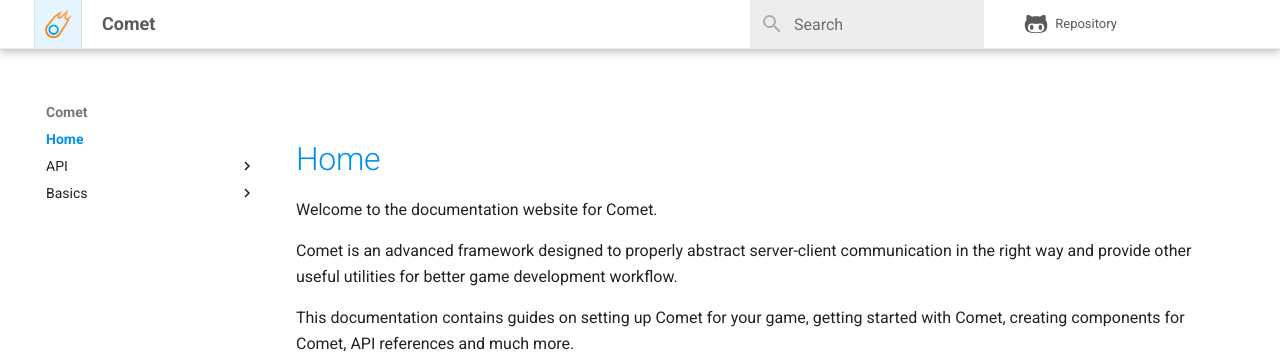
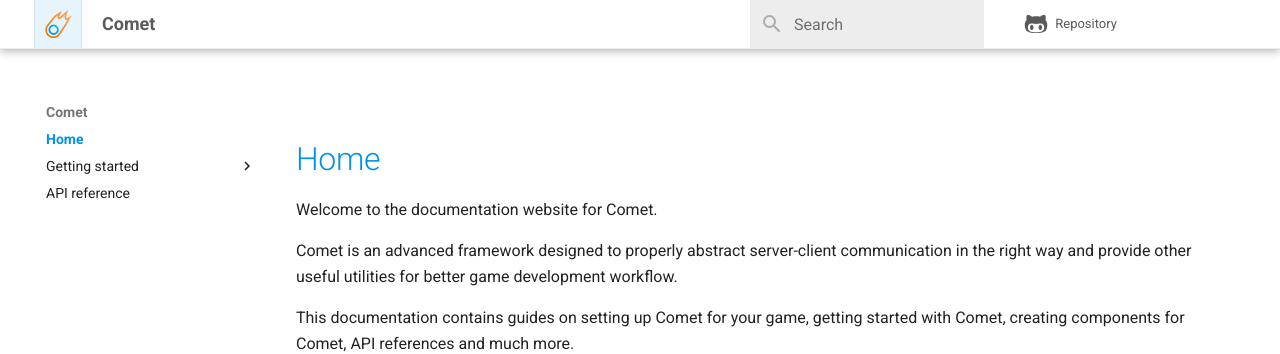
Before and after one commit to angrybino/Comet, an MkDocs documentation site: the page built from docs/index.md, in a window 1280 px wide. Shown: the top 354 px of the page. Built offline with MkDocs 1.6.1 and Material for MkDocs 9.7.7, drawn with Linux system fonts in a browser that asks for light colours; comment, search, counter and statistics services are not loaded.

Commit message:
Refreshed structure & mkdocs.yml

```diff
--- a/docs/index.md
+++ b/docs/index.md
@@ -6,4 +6,4 @@ Comet is an advanced framework designed to properly abstract server-client commu
 This documentation contains guides on setting up Comet for your game, getting started with Comet, creating components for Comet, API references and much more.
 
 # Getting started
-If you are new to Comet, head to [this page](./go/intro.md) to learn more about Comet.
+If you are new to Comet, head to [this page](./getstarted/intro.md) to learn more about Comet.
--- a/mkdocs.yml
+++ b/mkdocs.yml
@@ -1,14 +1,43 @@
 site_name: Comet
+site_url: https://angrybino.github.io/Comet
 site_description: 'Comet is an advanced framework designed to properly abstract server-client communication in the right way and provide other useful utilities for better game development workflow.'
 site_author: 'angrybino'
+copyright: Copyright &copy; 2020 - 2021 angrybino
+
 docs_dir: docs/
 repo_name: 'Repository'
 repo_url: 'https://github.com/angrybino/Comet'
 edit_uri: edit/master/docs
+
+theme:
+  name: 'material'
+  features:
+    - navigation.instant
+    - navigation.tracking
+    - navigation.top
+    - toc.integrate
+  favicon: assets/images/logo.png
+  logo: assets/images/logo.png
+  icon:
+    repo: fontawesome/brands/github-alt
+  palette:
+    scheme: default
+    primary: white
+    accent: light blue
+extra_css:
+  - stylesheets/custom.css
+
+nav:
+  - Home: index.md
+  - Getting started:
+    - Introduction: getstarted/intro.md
+    - Setting up: getstarted/setup.md
+  - API reference: api/index.md
+
 plugins:
   - search
   - git-revision-date-localized
-copyright: Copyright &copy; 2020 - 2021 angrybino
+
 markdown_extensions:
   - attr_list
   - admonition
@@ -42,20 +71,3 @@ markdown_extensions:
       emoji_generator: !!python/name:materialx.emoji.to_svg
   - pymdownx.tasklist:
      custom_checkbox: true
-theme:
-  name: 'material'
-  features:
-    - navigation.instant
-    - navigation.tracking
-    - navigation.top
-    - toc.integrate
-  favicon: assets/images/logo.png
-  logo: assets/images/logo.png
-  icon:
-    repo: fontawesome/brands/github-alt
-  palette:
-    scheme: default
-    primary: white
-    accent: light blue
-extra_css:
-  - stylesheets/custom.css
```
Also changed, not shown: docs/getstarted/intro.md (renamed from docs/Basics/intro.md), docs/getstarted/setup.md (renamed from docs/Basics/setup.md).
